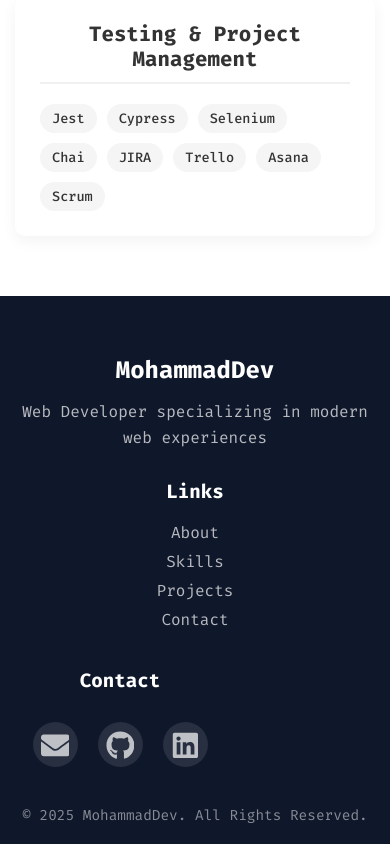
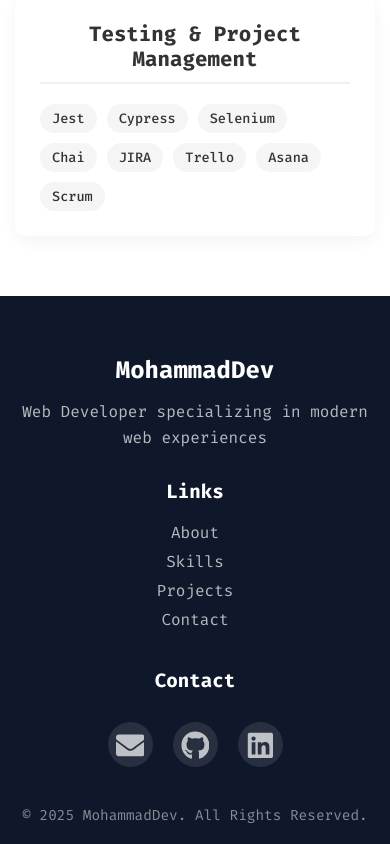
Before and after one commit to mohmmadpouryousefi/portfolio, a React (Vite) app: page / in a window 390 px wide. Shown: the part 5120-5964 px from the top of the page. Built offline with nearby package versions, Linux system fonts and the light colour scheme.

Commit message:
refactor(footer.css): remove redundant .footer-contact selector and clean up media query

```diff
--- a/src/styles/footer.css
+++ b/src/styles/footer.css
@@ -38,8 +38,7 @@
   line-height: 1.6;
 }
 
-.footer-links,
-.footer-contact {
+.footer-links {
   flex: 1;
   min-width: 200px;
 }
@@ -118,13 +117,17 @@
 }
 
 @media (max-width: 768px) {
+
+
+
   .footer-content {
     flex-direction: column;
     gap: 30px;
   }
 
   .footer-info,
-  .footer-links {
+  .footer-links,
+  .footer-contact {
     min-width: 100%;
   }
 }
```
